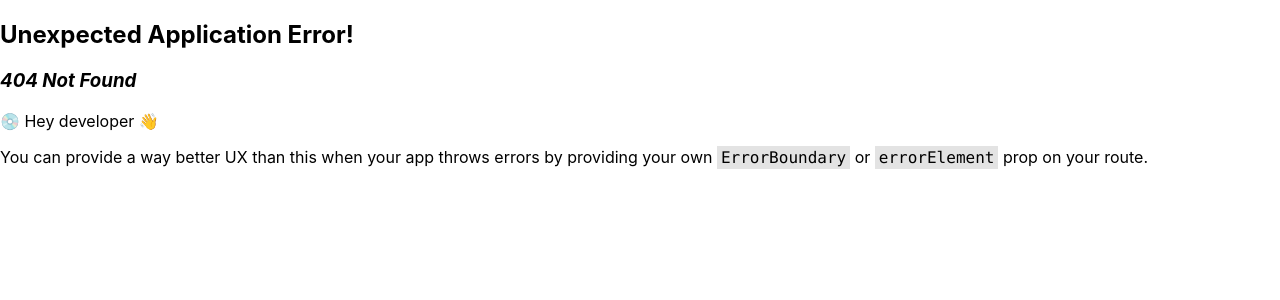
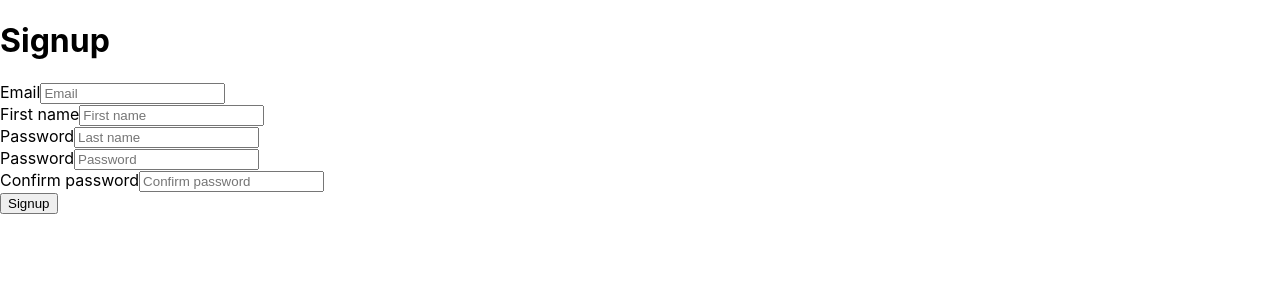
Before and after one commit to 1mpossible-code/ecommerce, a React (Create React App) app in the folder web/: page /signup in a window 1280 px wide. Before the commit this address had no page. Shown: the top 300 px of the page. Built offline with nearby package versions, Linux system fonts and the light colour scheme.

Commit message:
Create login and signup pages.

```diff
--- a/web/src/components/Header/index.tsx
+++ b/web/src/components/Header/index.tsx
@@ -1,4 +1,5 @@
 import React, {FC} from 'react';
+import {Link} from 'react-router-dom';
 
 const Header: FC = () => (
     <>
@@ -9,8 +10,8 @@ const Header: FC = () => (
                 <input type='text' />
             </div>
         </div>
-        <button>Login</button>
-        <button>Signup</button>
+        <Link to='login'>Login</Link>
+        <Link to='signup'>Signup</Link>
     </>
 );
 
--- /dev/null
+++ b/web/src/pages/Login/index.tsx
@@ -0,0 +1,20 @@
+import React from 'react';
+
+const Login = () => (
+    <div>
+        <h1>Login</h1>
+        <form>
+            <div>
+                <input type='text' placeholder='Email' />
+            </div>
+            <div>
+                <input type='password' placeholder='Password' />
+            </div>
+            <div>
+                <button type='submit'>Login</button>
+            </div>
+        </form>
+    </div>
+);
+
+export default Login;
--- /dev/null
+++ b/web/src/pages/Signup/index.tsx
@@ -0,0 +1,34 @@
+import React from 'react';
+
+const Signup = () => (
+    <div>
+        <h1>Signup</h1>
+        <form>
+            <div>
+                <label htmlFor='email'>Email</label>
+                <input type='text' placeholder='Email' />
+            </div>
+            <div>
+                <label htmlFor='first-name'>First name</label>
+                <input type='text' placeholder='First name' />
+            </div>
+            <div>
+                <label htmlFor='last-name'>Password</label>
+                <input type='text' placeholder='Last name' />
+            </div>
+            <div>
+                <label htmlFor='password'>Password</label>
+                <input type='password' placeholder='Password' />
+            </div>
+            <div>
+                <label htmlFor='confirm-password'>Confirm password</label>
+                <input type='password' placeholder='Confirm password' />
+            </div>
+            <div>
+                <button type='submit'>Signup</button>
+            </div>
+        </form>
+    </div>
+);
+
+export default Signup;
```
Also changed, not shown: web/src/index.tsx (+10 -0 lines).
